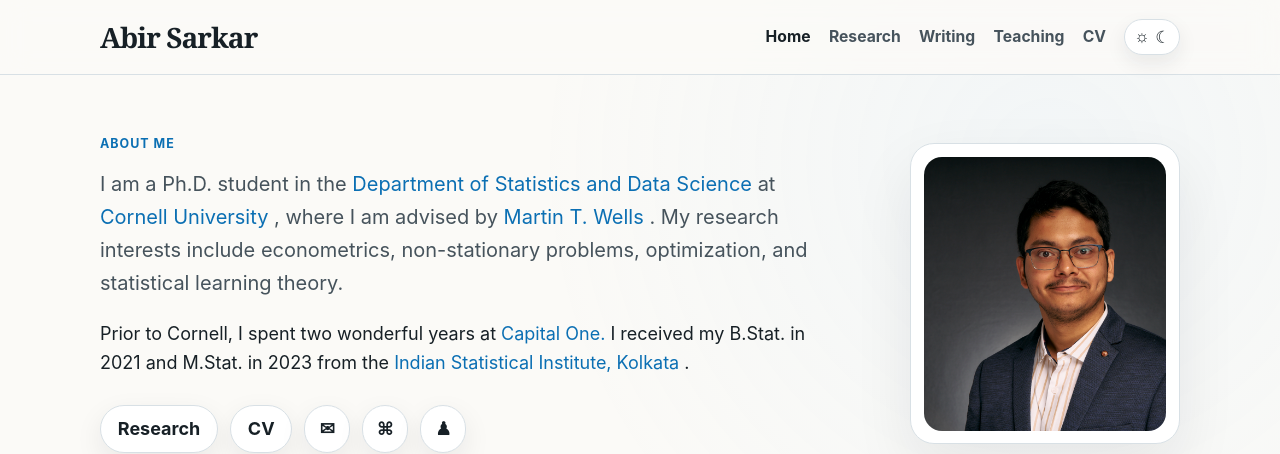
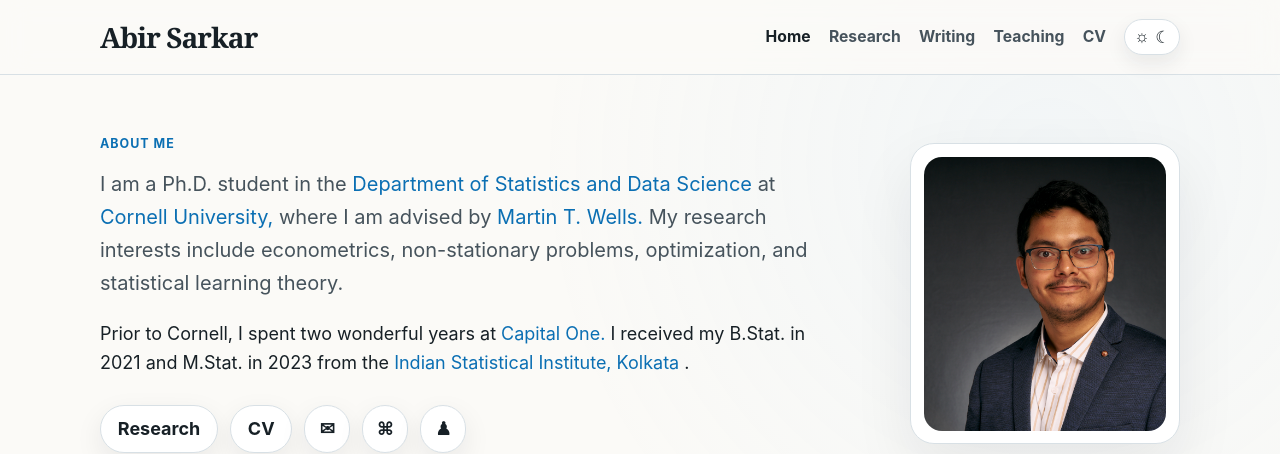
Before and after one commit to AbirS2026/AbirS2026.github.io, a Jekyll site: the page built from index.md, in a window 1280 px wide and 1157 px high. Shown: the top 454 px of the window. Built offline with Jekyll 4.4.1, drawn with Linux system fonts in a browser that asks for light colours.

Commit message:
Update index.md

```diff
--- a/index.md
+++ b/index.md
@@ -14,12 +14,12 @@ title: Home
       </a>
       at
       <a href="https://www.cornell.edu/" target="_blank" rel="noopener">
-        Cornell University
-      </a>,
+        Cornell University,
+      </a>
       where I am advised by
       <a href="https://stat.cornell.edu/people/martin-t-wells" target="_blank" rel="noopener">
-        Martin T. Wells
-      </a>.
+        Martin T. Wells.
+      </a>
       My research interests include econometrics, non-stationary problems,
       optimization, and statistical learning theory.
     </p>
```
